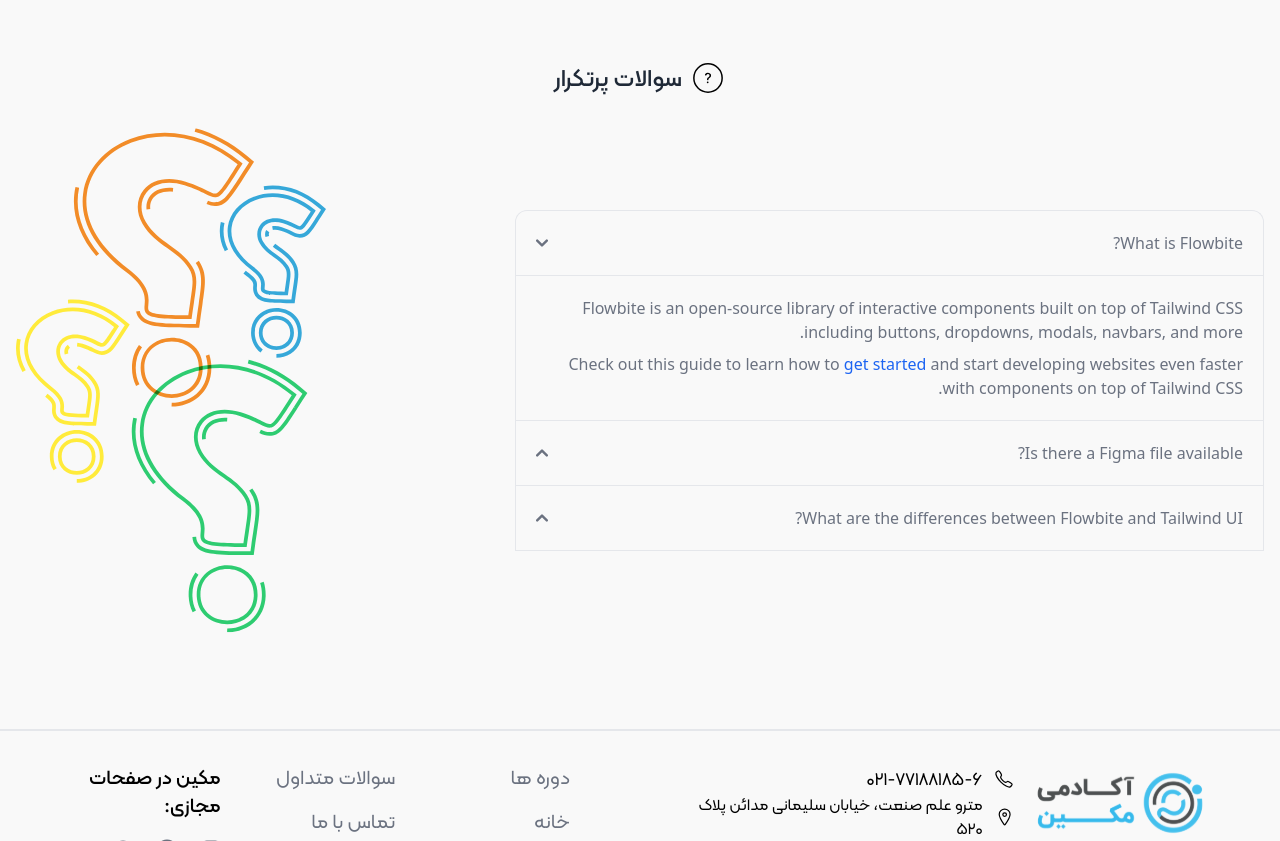
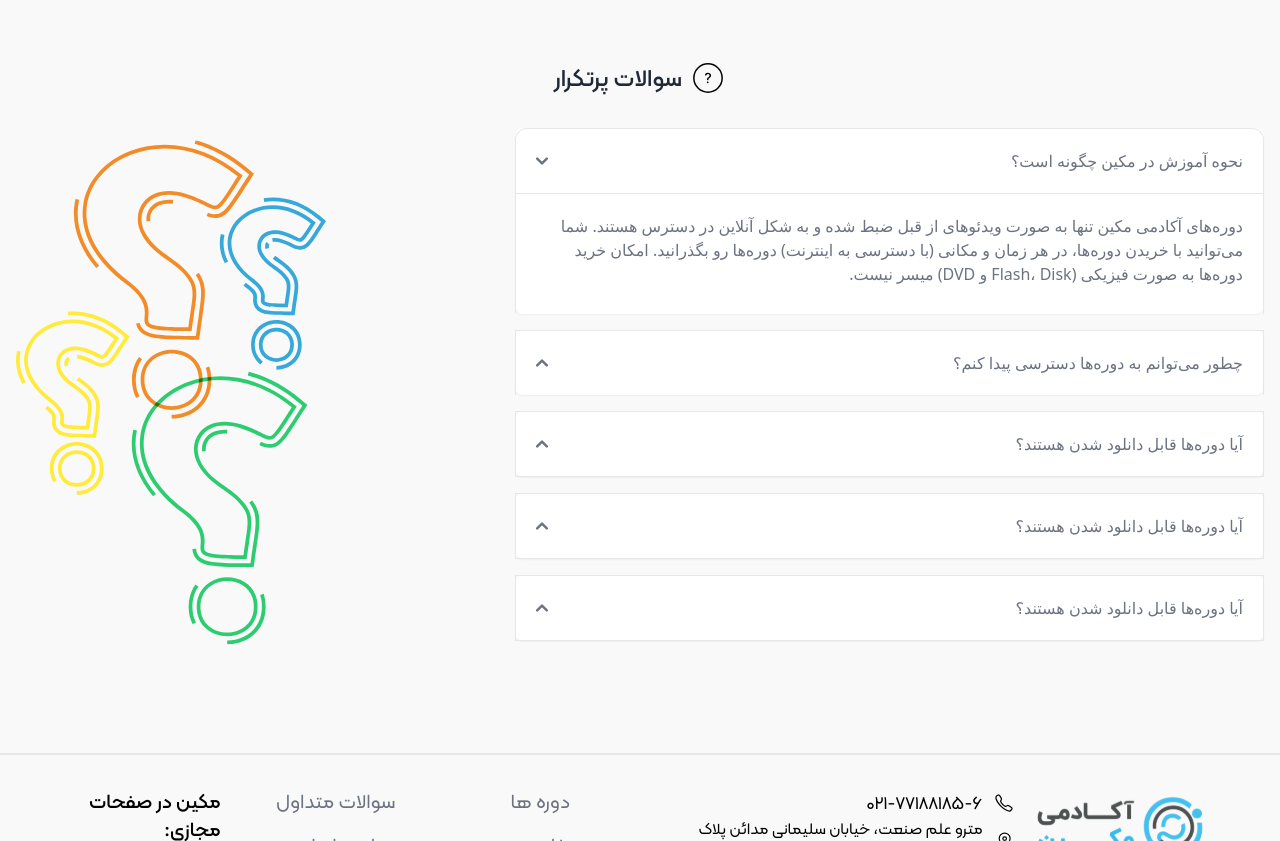
Before and after one commit to amirrowll/online-learning-makin, a Next.js app: page / in a window 1280 px wide. Shown: the part 420-1261 px from the top of the page. Built offline with nearby package versions, Linux system fonts and the light colour scheme.

Commit message:
landing faq change

```diff
--- a/Feature/FAQ/Questions.tsx
+++ b/Feature/FAQ/Questions.tsx
@@ -23,6 +23,7 @@
                     <div className="flex flex-col gap-4">
                         <div id="accordion-collapse" data-accordion="collapse">
                             {/* آیتم اول */}
+                            <div className="mb-4 bg-white rounded-lg shadow-sm">
                                 <h2 id="accordion-collapse-heading-1">
                                     <button
                                         type="button"
@@ -30,10 +31,11 @@
                                         onClick={() => handleToggle('1')}
                                         aria-expanded={activeKey === '1'}
                                     >
-                                    <span>What is Flowbite?</span>
+                                        <span>
+                                            نحوه آموزش در مکین چگونه است؟
+                                        </span>
                                         <svg
-                                        className={`w-3 h-3 shrink-0 transition-transform ${
-                                            activeKey === '1' ? 'rotate-180' : ''
+                                            className={`w-3 h-3 shrink-0 transition-transform ${activeKey === '1' ? 'rotate-180' : ''
                                                 }`}
                                             aria-hidden="true"
                                             xmlns="http://www.w3.org/2000/svg"
@@ -52,24 +54,18 @@
                                 </h2>
                                 <div
                                     id="accordion-collapse-body-1"
-                                className={`p-5 border border-b-0 border-gray-200 dark:border-gray-700 dark:bg-gray-900 ${
-                                    activeKey === '1' ? 'block' : 'hidden'
+                                    className={`p-5 border border-b-0 border-gray-200 dark:border-gray-700 ${activeKey === '1' ? 'block' : 'hidden'
                                         }`}
                                     aria-labelledby="accordion-collapse-heading-1"
                                 >
                                     <p className="mb-2 text-gray-500 dark:text-gray-400">
-                                    Flowbite is an open-source library of interactive components built on top of Tailwind CSS including buttons, dropdowns, modals, navbars, and more.
+                                        دوره‌های آکادمی مکین تنها به صورت ویدئوهای از قبل ضبط شده و به شکل آنلاین در دسترس هستند. شما می‌توانید با خریدن دوره‌ها، در هر زمان و مکانی (با دسترسی به اینترنت) دوره‌ها رو بگذرانید. امکان خرید دوره‌ها به صورت فیزیکی (Flash، Disk و DVD) میسر نیست.
                                     </p>
-                                <p className="text-gray-500 dark:text-gray-400">
-                                    Check out this guide to learn how to{' '}
-                                    <a href="/docs/getting-started/introduction/" className="text-blue-600 dark:text-blue-500 hover:underline">
-                                        get started
-                                    </a>{' '}
-                                    and start developing websites even faster with components on top of Tailwind CSS.
-                                </p>
+                                </div>
                             </div>
 
                             {/* آیتم دوم */}
+                            <div className="mb-4 bg-white rounded-lg shadow-sm">
                                 <h2 id="accordion-collapse-heading-2">
                                     <button
                                         type="button"
@@ -77,10 +73,9 @@
                                         onClick={() => handleToggle('2')}
                                         aria-expanded={activeKey === '2'}
                                     >
-                                    <span>Is there a Figma file available?</span>
+                                        <span>چطور می‌توانم به دوره‌ها دسترسی پیدا کنم؟</span>
                                         <svg
-                                        className={`w-3 h-3 shrink-0 transition-transform ${
-                                            activeKey === '2' ? 'rotate-180' : ''
+                                            className={`w-3 h-3 shrink-0 transition-transform ${activeKey === '2' ? 'rotate-180' : ''
                                                 }`}
                                             aria-hidden="true"
                                             xmlns="http://www.w3.org/2000/svg"
@@ -99,24 +94,18 @@
                                 </h2>
                                 <div
                                     id="accordion-collapse-body-2"
-                                className={`p-5 border border-b-0 border-gray-200 dark:border-gray-700 ${
-                                    activeKey === '2' ? 'block' : 'hidden'
+                                    className={`p-5 border border-b-0 border-gray-200 dark:border-gray-700 ${activeKey === '2' ? 'block' : 'hidden'
                                         }`}
                                     aria-labelledby="accordion-collapse-heading-2"
                                 >
                                     <p className="mb-2 text-gray-500 dark:text-gray-400">
-                                    Flowbite is first conceptualized and designed using the Figma software so everything you see in the library has a design equivalent in our Figma file.
+                                        پس از خرید دوره، می‌توانید از طریق پنل کاربری خود به دوره‌ها دسترسی داشته باشید. دوره‌ها به صورت آنلاین و در هر زمان قابل مشاهده هستند.
                                     </p>
-                                <p className="text-gray-500 dark:text-gray-400">
-                                    Check out the{' '}
-                                    <a href="https://flowbite.com/figma/" className="text-blue-600 dark:text-blue-500 hover:underline">
-                                        Figma design system
-                                    </a>{' '}
-                                    based on the utility classes from Tailwind CSS and components from Flowbite.
-                                </p>
+                                </div>
                             </div>
 
                             {/* آیتم سوم */}
+                            <div className="mb-4 bg-white rounded-lg shadow-sm">
                                 <h2 id="accordion-collapse-heading-3">
                                     <button
                                         type="button"
@@ -124,10 +113,9 @@
                                         onClick={() => handleToggle('3')}
                                         aria-expanded={activeKey === '3'}
                                     >
-                                    <span>What are the differences between Flowbite and Tailwind UI?</span>
+                                        <span>آیا دوره‌ها قابل دانلود شدن هستند؟</span>
                                         <svg
-                                        className={`w-3 h-3 shrink-0 transition-transform ${
-                                            activeKey === '3' ? 'rotate-180' : ''
+                                            className={`w-3 h-3 shrink-0 transition-transform ${activeKey === '3' ? 'rotate-180' : ''
                                                 }`}
                                             aria-hidden="true"
                                             xmlns="http://www.w3.org/2000/svg"
@@ -146,30 +134,94 @@
                                 </h2>
                                 <div
                                     id="accordion-collapse-body-3"
-                                className={`p-5 border border-t-0 border-gray-200 dark:border-gray-700 ${
-                                    activeKey === '3' ? 'block' : 'hidden'
+                                    className={`p-5 border border-t-0 border-gray-200 dark:border-gray-700 ${activeKey === '3' ? 'block' : 'hidden'
                                         }`}
                                     aria-labelledby="accordion-collapse-heading-3"
                                 >
                                     <p className="mb-2 text-gray-500 dark:text-gray-400">
-                                    The main difference is that the core components from Flowbite are open source under the MIT license, whereas Tailwind UI is a paid product. Another difference is that Flowbite relies on smaller and standalone components, whereas Tailwind UI offers sections of pages.
+                                        خیر، دوره‌ها به صورت آنلاین و فقط از طریق پنل کاربری قابل دسترسی هستند و امکان دانلود آنها وجود ندارد.
                                     </p>
+                                </div>
+                            </div>
+
+                            {/* آیتم چهارم */}
+                            <div className="mb-4 bg-white rounded-lg shadow-sm">
+                                <h2 id="accordion-collapse-heading-4">
+                                    <button
+                                        type="button"
+                                        className="flex items-center justify-between w-full p-5 font-medium rtl:text-right text-gray-500 border border-gray-200 focus:ring-4 focus:ring-gray-200 dark:focus:ring-gray-800 dark:border-gray-700 dark:text-gray-400 hover:bg-gray-100 dark:hover:bg-gray-800 gap-3"
+                                        onClick={() => handleToggle('4')}
+                                        aria-expanded={activeKey === '4'}
+                                    >
+                                        <span>آیا دوره‌ها قابل دانلود شدن هستند؟</span>
+                                        <svg
+                                            className={`w-3 h-3 shrink-0 transition-transform ${activeKey === '4' ? 'rotate-180' : ''
+                                                }`}
+                                            aria-hidden="true"
+                                            xmlns="http://www.w3.org/2000/svg"
+                                            fill="none"
+                                            viewBox="0 0 10 6"
+                                        >
+                                            <path
+                                                stroke="currentColor"
+                                                strokeLinecap="round"
+                                                strokeLinejoin="round"
+                                                strokeWidth="2"
+                                                d="M9 5 5 1 1 5"
+                                            />
+                                        </svg>
+                                    </button>
+                                </h2>
+                                <div
+                                    id="accordion-collapse-body-4"
+                                    className={`p-5 border border-t-0 border-gray-200 dark:border-gray-700 ${activeKey === '4' ? 'block' : 'hidden'
+                                        }`}
+                                    aria-labelledby="accordion-collapse-heading-4"
+                                >
                                     <p className="mb-2 text-gray-500 dark:text-gray-400">
-                                    However, we actually recommend using both Flowbite, Flowbite Pro, and even Tailwind UI as there is no technical reason stopping you from using the best of two worlds.
+                                        خیر، دوره‌ها به صورت آنلاین و فقط از طریق پنل کاربری قابل دسترسی هستند و امکان دانلود آنها وجود ندارد.
                                     </p>
-                                <p className="mb-2 text-gray-500 dark:text-gray-400">Learn more about these technologies:</p>
-                                <ul className="ps-5 text-gray-500 list-disc dark:text-gray-400">
-                                    <li>
-                                        <a href="https://flowbite.com/pro/" className="text-blue-600 dark:text-blue-500 hover:underline">
-                                            Flowbite Pro
-                                        </a>
-                                    </li>
-                                    <li>
-                                        <a href="https://tailwindui.com/" rel="nofollow" className="text-blue-600 dark:text-blue-500 hover:underline">
-                                            Tailwind UI
-                                        </a>
-                                    </li>
-                                </ul>
+                                </div>
+                            </div>
+
+                            {/* آیتم پنجم */}
+                            <div className="mb-4 bg-white rounded-lg shadow-sm">
+                                <h2 id="accordion-collapse-heading-5">
+                                    <button
+                                        type="button"
+                                        className="flex items-center justify-between w-full p-5 font-medium rtl:text-right text-gray-500 border border-gray-200 focus:ring-4 focus:ring-gray-200 dark:focus:ring-gray-800 dark:border-gray-700 dark:text-gray-400 hover:bg-gray-100 dark:hover:bg-gray-800 gap-3"
+                                        onClick={() => handleToggle('5')}
+                                        aria-expanded={activeKey === '5'}
+                                    >
+                                        <span>آیا دوره‌ها قابل دانلود شدن هستند؟</span>
+                                        <svg
+                                            className={`w-3 h-3 shrink-0 transition-transform ${activeKey === '5' ? 'rotate-180' : ''
+                                                }`}
+                                            aria-hidden="true"
+                                            xmlns="http://www.w3.org/2000/svg"
+                                            fill="none"
+                                            viewBox="0 0 10 6"
+                                        >
+                                            <path
+                                                stroke="currentColor"
+                                                strokeLinecap="round"
+                                                strokeLinejoin="round"
+                                                strokeWidth="2"
+                                                d="M9 5 5 1 1 5"
+                                            />
+                                        </svg>
+                                    </button>
+                                </h2>
+                                <div
+                                    id="accordion-collapse-body-5"
+                                    className={`p-5 border border-t-0 border-gray-200 dark:border-gray-700 ${activeKey === '5' ? 'block' : 'hidden'
+                                        }`}
+                                    aria-labelledby="accordion-collapse-heading-5"
+                                >
+                                    <p className="mb-2 text-gray-500 dark:text-gray-400">
+                                        خیر، دوره‌ها به صورت آنلاین و فقط از طریق پنل کاربری قابل دسترسی هستند و امکان دانلود آنها وجود ندارد.
+                                    </p>
+                                </div>
                             </div>
                         </div>
                     </div>
```
Lines whose indentation alone changed are shown as unchanged.
